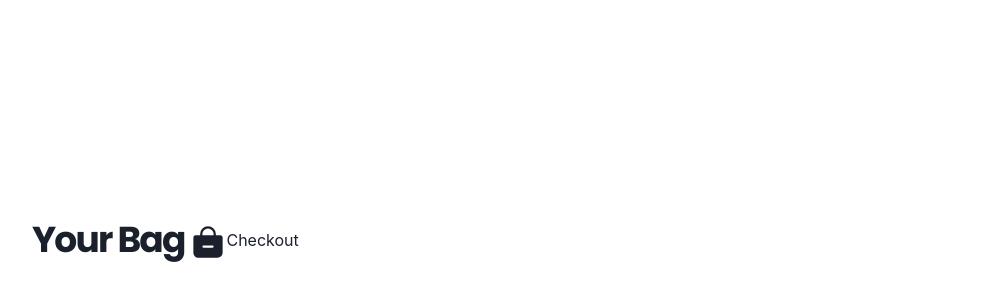
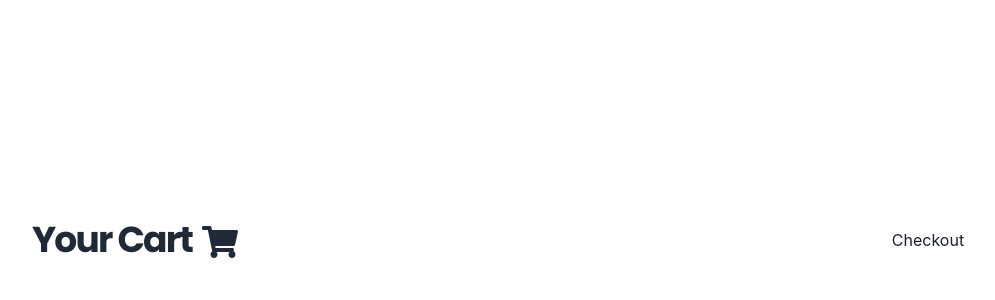
Before and after one commit to tarunfy/minimart, a React (Vite) app: page /cart in a window 1280 px wide. Shown: the part 160-460 px from the top of the page, without its empty margins (96-1091 px from the left). Built offline with nearby package versions, Linux system fonts and the light colour scheme.

Commit message:
Add link to product details page on wishlistcards

```diff
--- a/src/components/Cards/LikedProductCard.jsx
+++ b/src/components/Cards/LikedProductCard.jsx
@@ -5,15 +5,24 @@ import { useDispatch, useSelector } from "react-redux";
 import { removeFromWishlist } from "../../features/products/productsSlice";
 import { formatToCurrency } from "../../utils/helpers";
 import { userSelector } from "../../features/user/userSlice";
+import { Link } from "react-router-dom";
 
 const LikedProductCard = ({ product }) => {
   const dispatch = useDispatch();
   const { isLoggedIn } = useSelector(userSelector);
   return (
-    <li
-      className="flex items-center p-4 border space-x-3 rounded-md"
-      key={product.id}
+    <li className="relative  p-4 border rounded-md" key={product.id}>
+      <Tooltip label="remove" hasArrow placement="top">
+        <IconButton
+          className="!absolute top-2 right-3"
+          disabled={!isLoggedIn}
+          onClick={() => dispatch(removeFromWishlist(product.id))}
         >
+          <MdDelete />
+        </IconButton>
+      </Tooltip>
+      <Link to={`/products/${product.id}`}>
+        <div className="flex space-x-3 items-center">
           <div className="h-[100px] min-w-[100px] flex items-center">
             <img
               src={product.image}
@@ -22,17 +31,8 @@ const LikedProductCard = ({ product }) => {
             />
           </div>
           <div className="w-full">
-        <div className="flex items-center justify-between">
             <h1 className="text-base font-Poppins max-w-lg">{product.title}</h1>
-          <Tooltip label="remove" hasArrow placement="top">
-            <IconButton
-              disabled={!isLoggedIn}
-              onClick={() => dispatch(removeFromWishlist(product.id))}
-            >
-              <MdDelete />
-            </IconButton>
-          </Tooltip>
-        </div>
+
             <div className="flex items-start space-x-1">
               <Tag colorScheme="green" size="sm">
                 {product.rating.rate} <AiTwotoneStar className="inline" />
@@ -45,6 +45,8 @@ const LikedProductCard = ({ product }) => {
               {formatToCurrency.format(product.price)}
             </h2>
           </div>
+        </div>
+      </Link>
     </li>
   );
 };
--- a/src/components/Cart/index.jsx
+++ b/src/components/Cart/index.jsx
@@ -1,11 +1,12 @@
-import { IoBagRemove } from "react-icons/io5";
+import { FaShoppingCart } from "react-icons/fa";
 
 const CartContent = () => {
   return (
-    <div>
-      <h1 className="font-Poppins text-4xl tracking-tighter font-bold">
-        Your Bag <IoBagRemove className="inline" />
+    <div className="col-span-3 w-full">
+      <h1 className="font-Poppins text-4xl tracking-tighter font-bold text-gray-800">
+        Your Cart <FaShoppingCart className="inline ml-1" />
       </h1>
+      <div></div>
     </div>
   );
 };
--- a/src/pages/Cart/index.jsx
+++ b/src/pages/Cart/index.jsx
@@ -3,7 +3,7 @@ import Checkout from "../../components/Cart/Checkout";
 
 const cart = () => {
   return (
-    <div className="max-w-[1024px] mx-auto min-h-screen flex items-center">
+    <div className="max-w-[1024px] mx-auto min-h-screen grid grid-cols-4 place-items-center">
       <CartContent />
       <Checkout />
     </div>
```
Lines whose indentation alone changed are shown as unchanged.
